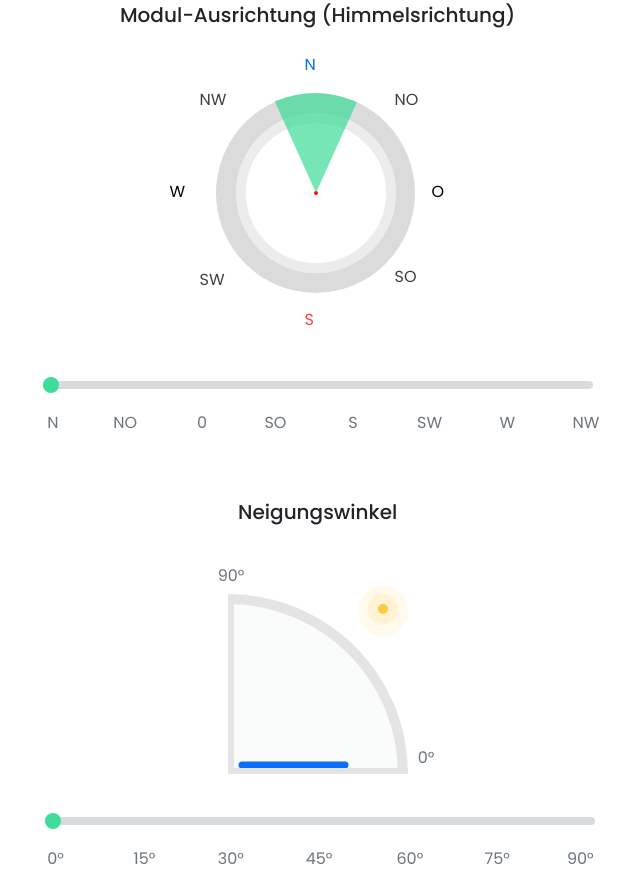
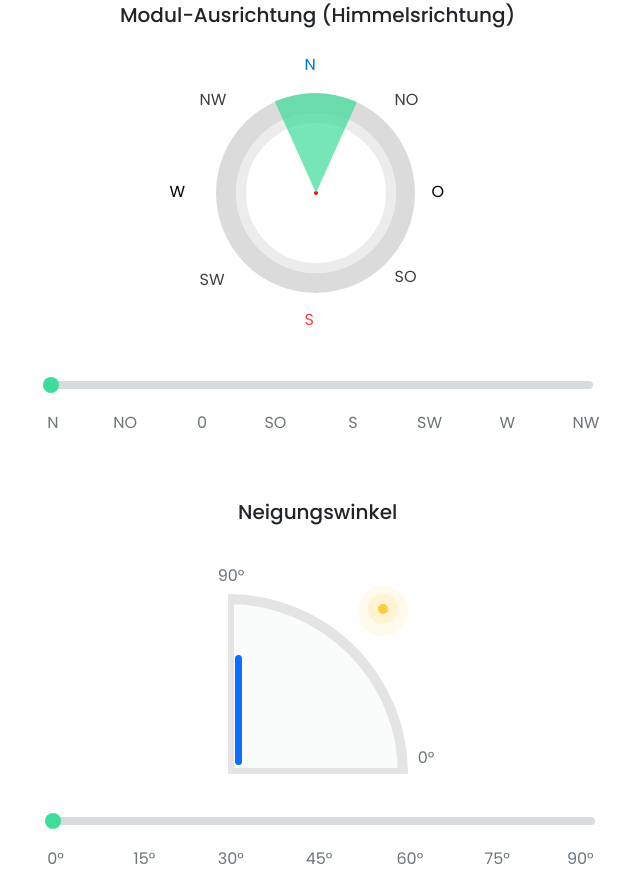
Before and after one commit to dang1707vu/ertragsrechnerRE, a website: page index.html in a window 1280 px wide. Shown: the part 569-1457 px from the top of the page, without its empty margins (75-715 px from the left). Drawn offline with nearby package versions, Linux system fonts and the light colour scheme.

Commit message:
test1.1.1

```diff
--- a/main.scss
+++ b/main.scss
@@ -422,7 +422,7 @@ $warning: #3edc99;
     top: 67px;
     left: 7px;
     border-radius: 50px;
-    transform: rotate(90deg);
+    transform: rotate(45deg);
     transition: 0.3s;
   }
 
--- a/script.js
+++ b/script.js
@@ -108,7 +108,7 @@ var X = 180;
     function deg0() {
         document.getElementById('customRange2').value = '0';
         angleFade.style.transform = "rotate(-270deg)";
-        angle.style.transform = "rotate(90deg)";
+        angle.style.transform = "rotate(0deg)";
         calcWirkungsgrad0deg();
     }
     function deg15() {
```
